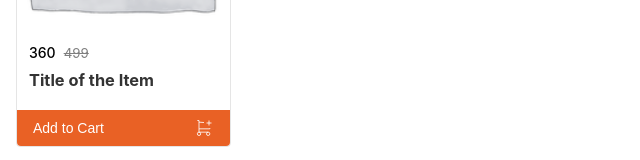
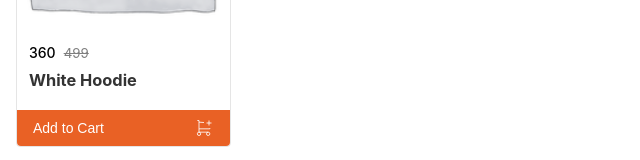
Before and after one commit to Phushyamithra/GFG_React_Module, a React (Create React App) app: page / in a window 1280 px wide. Shown: the part 209-369 px from the top of the page, without its empty margins (0-640 px from the left). Built offline with nearby package versions, Linux system fonts and the light colour scheme.

Commit message:
making that list item dynamic fetches from data object

```diff
--- a/src/Item.js
+++ b/src/Item.js
@@ -3,16 +3,22 @@ import shirt from './assets/images/shirt.png'
 
 
 const Item = ()=>{
+    const data=  {
+        thumbnail : shirt,
+        price : 499,
+        discountedPrice : 360,
+        productName : "White Hoodie"
+    }
     return (
     <div className={"item-card"}>
-            <img src={shirt} cclassName={"img-fluid"} alt="Page shirt item" />
+            <img src={data.thumbnail} cclassName={"img-fluid"} alt="Page shirt item" />
             <div className={"item-card__information"}>
                 <div className="pricing">
-                    <span>360</span>
-                    <small><strike>499</strike></small>
+                    <span>{data.discountedPrice}</span>
+                    <small><strike>{data.price}</strike></small>
                 </div>
                 <div className={"title"}>
-                    <h3>Title of the Item</h3>
+                    <h3>{data.productName}</h3>
                 </div>
             </div>
             <button className={"cart-add"}>
```
